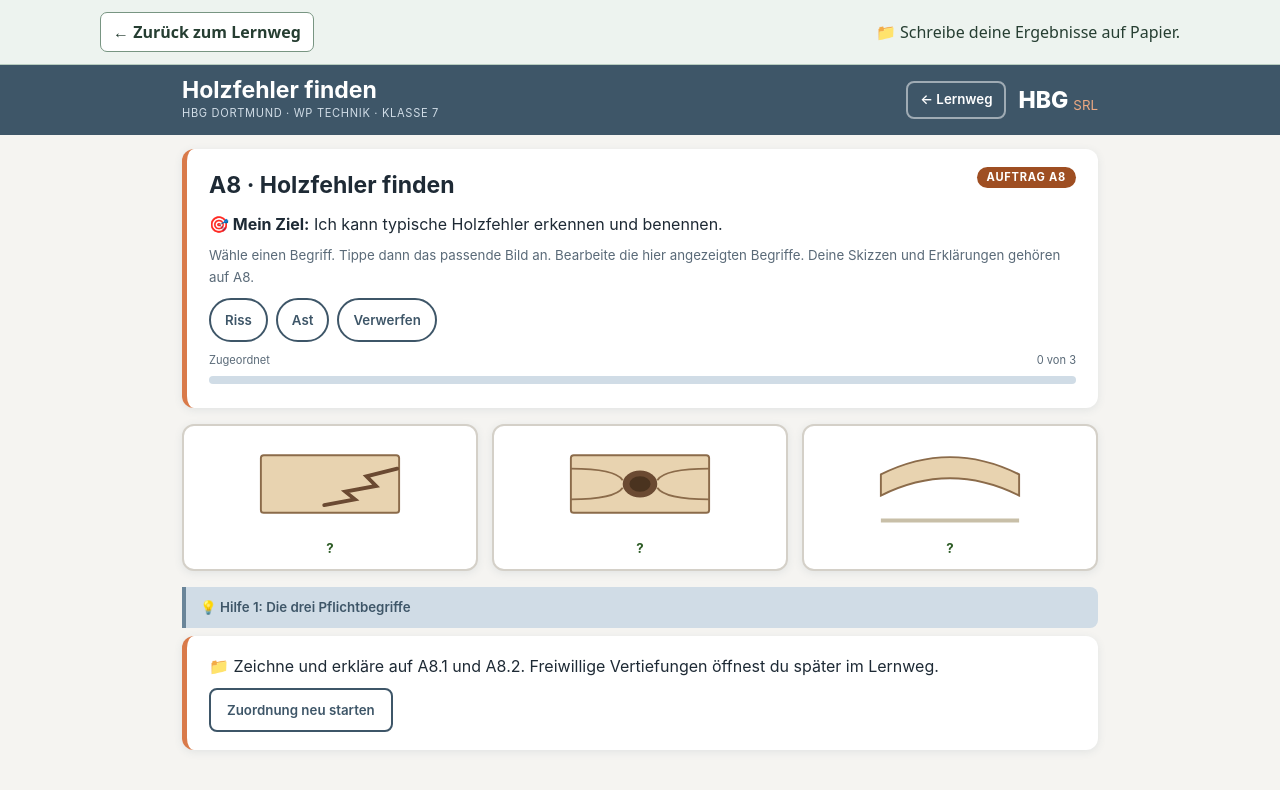
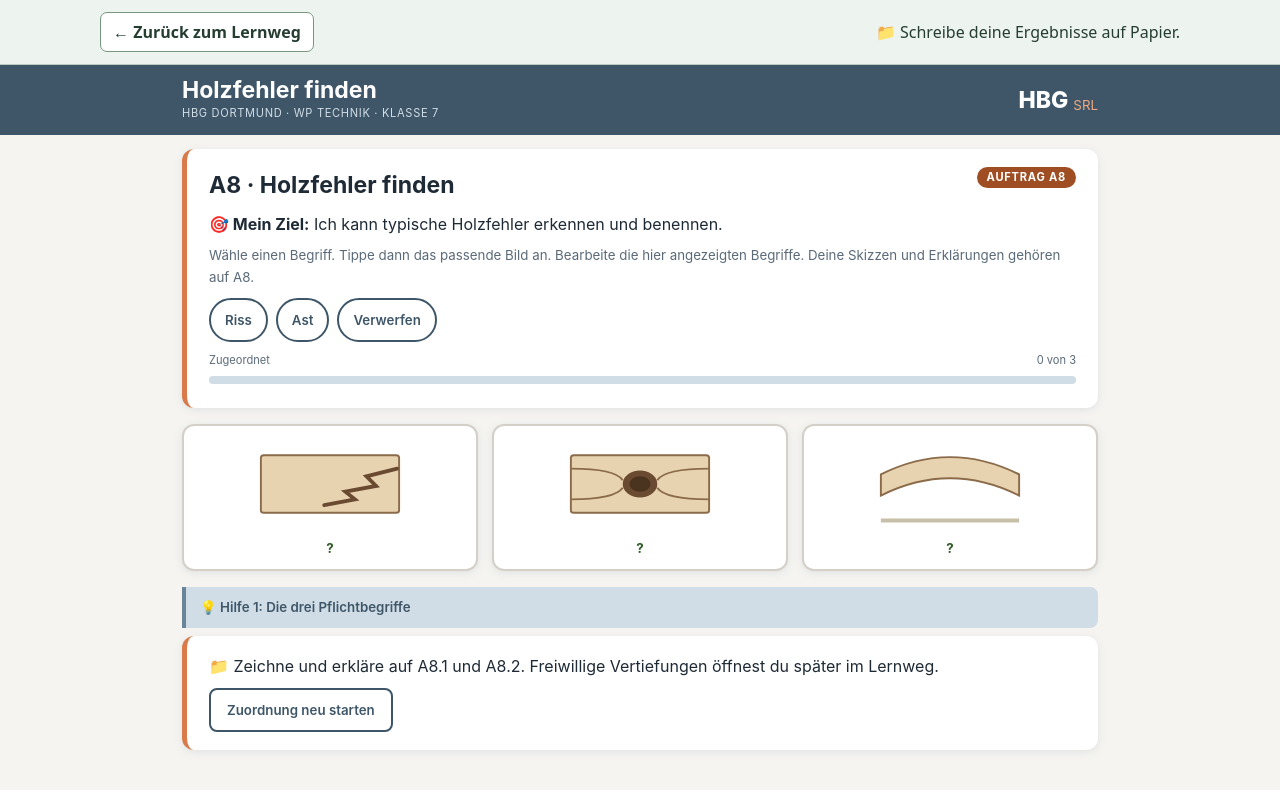
Before and after one commit to technikerleben/wp7ur1-holz, a plain HTML site: page holzfehler.html in a window 1280 px wide. Drawn offline with Linux system fonts and the light colour scheme.

Commit message:
Keep one consistent return link in learning apps

```diff
--- a/holzfehler.html
+++ b/holzfehler.html
@@ -106,7 +106,6 @@ background:#fff;color:var(--col-slate);font-weight:600;font-size:var(--text-sm);
       <div class="header-meta">HBG Dortmund · WP Technik · Klasse 7</div>
     </div>
     <div style="display:flex;align-items:center;gap:12px;">
-      <a class="zurueck no-print" href="lernweg.html">&#8592; Lernweg</a>
       <div class="hbg-wordmark"><span class="hbg-wordmark__main">HBG</span><span class="hbg-wordmark__sub">SRL</span></div>
     </div>
   </div>
```
Also changed, not shown: kompetenzcheck.html (+0 -1 lines), produktionskette.html (+0 -1 lines), steckbriefe.html (+0 -1 lines).
